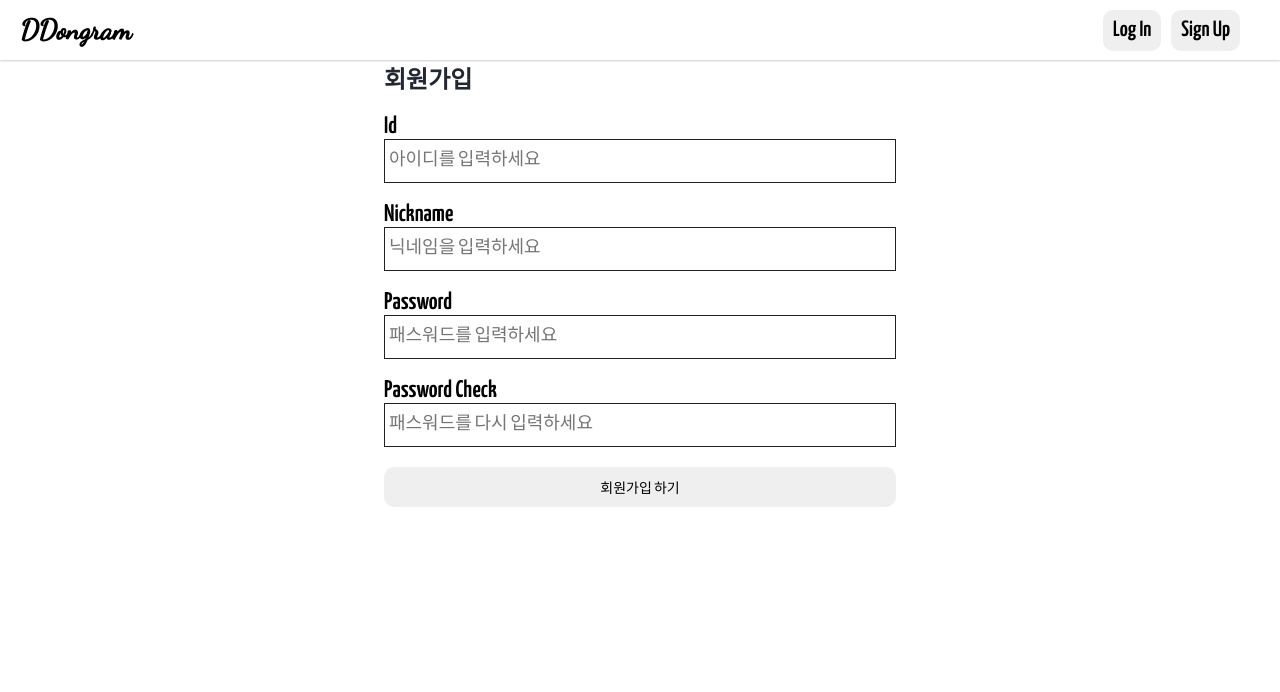
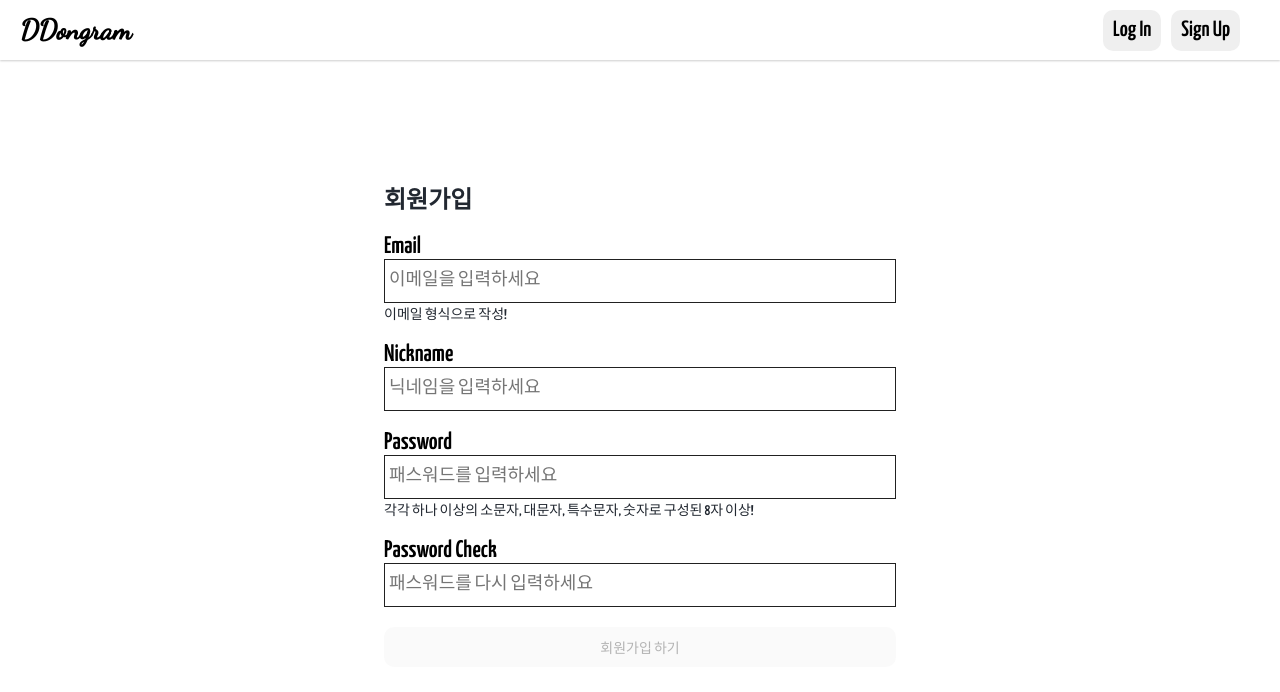
Before and after one commit to KoreanDinosaurs/React_Prac_3, a React (Create React App) app: page /signup in a window 1280 px wide. Shown: the top 692 px of the page. Built offline with nearby package versions, Linux system fonts and the light colour scheme.

Commit message:
finish,, 다음엔 더 잘해야지,,

```diff
--- a/src/components/Header.js
+++ b/src/components/Header.js
@@ -28,7 +28,7 @@ const Header = (props) => {
 
     const _session_key = `firebase:authUser:${apiKey}:[DEFAULT]`;
     const is_session = sessionStorage.getItem(_session_key) ? true : false;
-
+    console.log(is_login, is_session)
     if(is_login && is_session){
         return(
             <React.Fragment>
--- a/src/elements/Button.js
+++ b/src/elements/Button.js
@@ -2,7 +2,7 @@ import React from "react";
 import styled from "styled-components"
 
 const Button = (props) => {
-    const { children, _onClick, padding, width, bg, color, size, margin, circle, hover } = props;
+    const { children, _onClick, padding, width, bg, color, size, margin, circle, hover, disabled } = props;
 
     const styles = {
         padding,
@@ -16,12 +16,12 @@ const Button = (props) => {
 
     if(circle){
         return(
-            <CircleBtn {...styles} onClick={_onClick}>{children}</CircleBtn>
+            <CircleBtn {...styles} onClick={_onClick} >{children}</CircleBtn>
         )
     }
 
     return(
-        <Btn {...styles} onClick={_onClick}>{children}</Btn>
+        <Btn {...styles} onClick={_onClick} disabled={disabled}>{children}</Btn>
     )
 }
 
@@ -36,6 +36,7 @@ Button.defaultProps = {
     size: "14px",
     circle: false,
     hover: false,
+    disabled: false,
 }
 
 const Btn = styled.button`
--- a/src/elements/Image.js
+++ b/src/elements/Image.js
@@ -52,7 +52,7 @@ const AspectOutter = styled.div`
 const AspectInner = styled.div`
     position: relative;
     // 비율 정할 수 있어!
-    padding-top: calc(100% /4 * 3);
+    padding-top: calc(100% /4 * 3.3);
     overflow: hidden;
     background-image: url("${(props) => props.src}");
     background-position: center;
--- a/src/elements/Text.js
+++ b/src/elements/Text.js
@@ -2,12 +2,12 @@ import React from "react";
 import styled from "styled-components";
 
 const Text = (props) => {
-  const { bold, color, size, children, margin, textAlign } = props;
+  const { bold, color, size, children, margin, textAlign, display } = props;
 
-  const styles = {bold: bold, color: color, size: size, margin, textAlign};
+  const styles = {bold: bold, color: color, size: size, margin, textAlign, display};
 
   return (
-      <P {...styles}>
+      <P {...styles} style={{display: display}}>
           {children}
       </P>
   )
@@ -20,6 +20,7 @@ Text.defaultProps = {
   size: "14px",
   margin: false,
   textAlign: false,
+  display: "block",
 };
 
 const P = styled.p`
--- a/src/pages/Login.js
+++ b/src/pages/Login.js
@@ -16,9 +16,16 @@ const Login = (props) => {
         dispatch(userActions.loginFB(id, pwd));
     }
 
+    const emailValueCheckBool = Boolean(id)
+    const pwdValueCheckBool = Boolean(pwd)
+
+    const isValid = emailValueCheckBool && pwdValueCheckBool;
+
+
+
     return(
         <Section>
-            <Grid width="40%">
+            <Grid margin="120px 0" width="40%">
                 <Text size="24px" bold>로그인</Text>
 
                 <Grid margin="20px 0 0 0">
@@ -31,7 +38,7 @@ const Login = (props) => {
                 _onChange={e => setPwd(e.target.value)} />
                 </Grid>
 
-                <Button _onClick={login} width="100%" margin="20px 0 0 0">로그인 하기</Button>
+                <Button _onClick={login} width="100%" margin="20px 0 0 0" disabled={!isValid}>로그인 하기</Button>
             </Grid>
         </Section>
     )
--- a/src/pages/Postwrite.js
+++ b/src/pages/Postwrite.js
@@ -42,7 +42,7 @@ const Postwrite = (props) => {
     }
 
     const editPost = () => {
-        dispatch(postActions.editPostFB(post_id, {contents: contents}))
+        dispatch(postActions.editPostFB(post_id, {contents: contents, layout: click}))
     }
 
     // 레이아웃 선택
--- a/src/pages/Signup.js
+++ b/src/pages/Signup.js
@@ -1,4 +1,4 @@
-import React, { useState } from "react";
+import React, { useEffect, useState } from "react";
 import { useDispatch } from "react-redux";
 
 import {Button, Grid, Input, Section, Text } from "../elements/index"
@@ -14,32 +14,53 @@ const Signup = (props) => {
 
     const signup = () => {
         if(id === "" || pwd === "" || pwd_check === "" || user_name === "") return alert("공란이 있습니다.")
-        if(pwd !== pwd_check) return alert("패스워드가 다릅니다.")
+        if(pwd !== pwd_check) return alert("패스워드가 일치하지 않습니다.")
 
         dispatch(userActions.signupFB(id, pwd, user_name))
     }
 
+    // 아이디 비밀번호 형식 확인
+
+    const emailValueCheck = (asValue) => {
+        const emailRegExp = /^[0-9a-zA-Z]([-_.]?[0-9a-zA-Z])*@[0-9a-zA-Z]([-_.]?[0-9a-zA-Z])*.[a-zA-Z]{2,3}$/i;
+        return emailRegExp.test(asValue);
+    }
+
+    const pwdValueCheck = (asValue) => {
+        const pwdRegExp = /^(?=.*[a-z])(?=.*[A-Z])(?=.*\d)(?=.*[@$!%*?&])[A-Za-z\d@$!%*?&]{8,}$/;
+        return pwdRegExp.test(asValue);
+    }
+
+    const emailValueCheckBool = emailValueCheck(id)
+    const pwdValueCheckBool = pwdValueCheck(pwd)
+    const nicknameValueCheckBool = Boolean(user_name)
+    const pwdValueDoubleCheckBool = Boolean(pwd_check)
+
+    const isValid = emailValueCheckBool && pwdValueCheckBool && pwdValueDoubleCheckBool && nicknameValueCheckBool;
+
     return(
         <Section>
-            <Grid width="40%">
+            <Grid margin="120px 0" width="40%">
                 <Text size="24px" bold>회원가입</Text>
                 <Grid margin="20px 0 0 0">
-                <Input label="Id" placeholder="아이디를 입력하세요"
-                       _onChange={e => setId(e.target.value)} />
+                    <Input label="Email" placeholder="이메일을 입력하세요"
+                        _onChange={e => setId(e.target.value)} />
+                    <Text className="email" >이메일 형식으로 작성!</Text>
                 </Grid>
                 <Grid margin="20px 0 0 0">
                 <Input label="Nickname" placeholder="닉네임을 입력하세요"
                        _onChange={e => setUserName(e.target.value)} />
                 </Grid>
                 <Grid margin="20px 0 0 0">
-                <Input type="password" label="Password" placeholder="패스워드를 입력하세요"
+                    <Input type="password" label="Password" placeholder="패스워드를 입력하세요"
                        _onChange={e => setPwd(e.target.value)} />
+                    <Text>각각 하나 이상의 소문자, 대문자, 특수문자, 숫자로 구성된 8자 이상!</Text>
                 </Grid>
                 <Grid margin="20px 0 0 0">
                 <Input type="password" label="Password Check" placeholder="패스워드를 다시 입력하세요"
                        _onChange={e => setPwdCheck(e.target.value)} />
                 </Grid>
-                <Button _onClick={signup}width="100%" margin="20px 0 0 0">회원가입 하기</Button>
+                <Button _onClick={signup} width="100%" margin="20px 0 0 0" disabled={!isValid}>회원가입 하기</Button>
             </Grid>
         </Section>
     )
--- a/src/shared/Upload.js
+++ b/src/shared/Upload.js
@@ -1,6 +1,7 @@
 import React from "react";
 import { actionCreators as imageActions } from "../redux/modules/image";
 import { useDispatch, useSelector } from "react-redux";
+import { Button } from "../elements";
 
 const Upload = (props) => {
     const dispatch = useDispatch();
```
